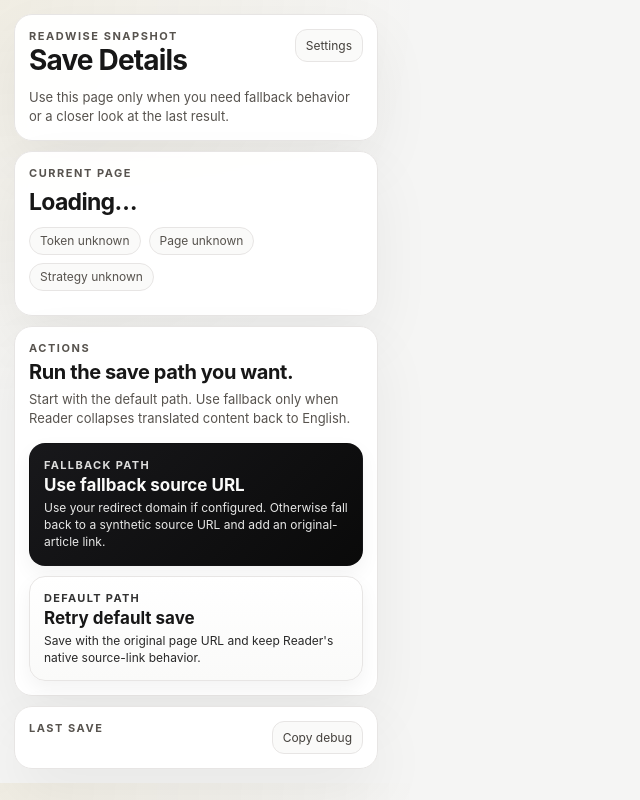
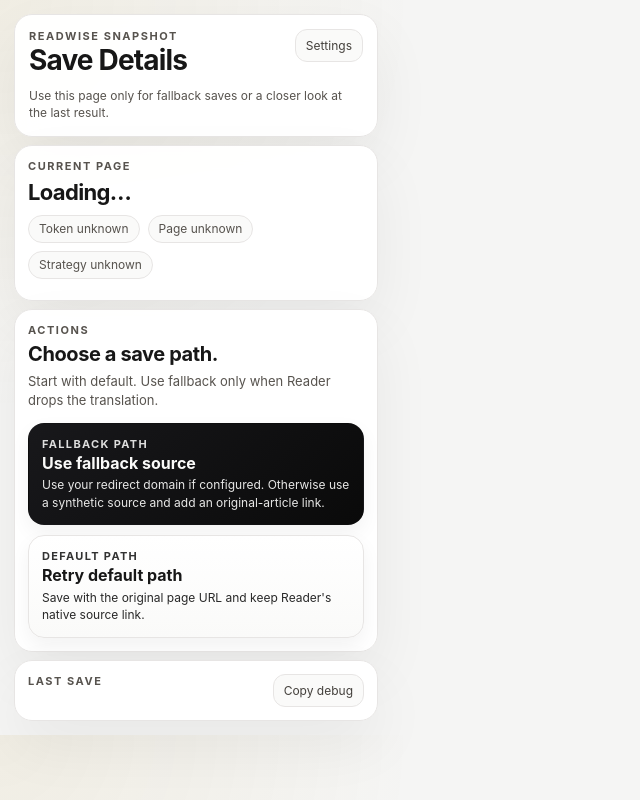
Before and after one commit to FelixHuoEZ/readwise-save-translated, a browser extension: page details.html in a window 1280 px wide. Shown: the whole page, without its empty margins (0-640 px from the left). Drawn offline with Linux system fonts and the light colour scheme.

Commit message:
Polish settings and details copy rhythm

```diff
--- a/details.html
+++ b/details.html
@@ -49,7 +49,7 @@
 
       .shell {
         display: grid;
-        gap: 10px;
+        gap: 8px;
       }
 
       .panel {
@@ -89,15 +89,15 @@
       .top-note {
         margin: 8px 14px 0;
         padding: 0 0 14px;
-        font-size: 13px;
-        line-height: 1.45;
+        font-size: 12px;
+        line-height: 1.4;
         color: var(--muted);
       }
 
       .current-panel,
       .actions-panel,
       .result-panel {
-        padding: 14px;
+        padding: 13px;
       }
 
       .current-head,
@@ -109,8 +109,8 @@
       }
 
       .page-title {
-        margin: 10px 0 0;
-        font-size: 23px;
+        margin: 8px 0 0;
+        font-size: 22px;
         font-weight: 700;
         line-height: 1.08;
         letter-spacing: -0.03em;
@@ -118,7 +118,7 @@
       }
 
       .page-url {
-        margin: 10px 0 0;
+        margin: 8px 0 0;
         font-size: 12px;
         line-height: 1.5;
         color: var(--muted);
@@ -129,7 +129,7 @@
         display: flex;
         flex-wrap: wrap;
         gap: 8px;
-        margin-top: 12px;
+        margin-top: 10px;
       }
 
       .pill {
@@ -163,7 +163,7 @@
       }
 
       .strategy-note {
-        margin: 10px 0 0;
+        margin: 8px 0 0;
         font-size: 12px;
         line-height: 1.35;
         color: var(--muted);
@@ -193,7 +193,7 @@
       .action-grid {
         display: grid;
         gap: 10px;
-        margin-top: 14px;
+        margin-top: 12px;
       }
 
       button {
@@ -223,7 +223,7 @@
         display: grid;
         gap: 4px;
         width: 100%;
-        padding: 14px;
+        padding: 13px;
         text-align: left;
         border: 1px solid transparent;
         box-shadow: 0 8px 20px rgba(23, 23, 23, 0.05);
@@ -249,7 +249,7 @@
       }
 
       .button-title {
-        font-size: 17px;
+        font-size: 16px;
         font-weight: 700;
         line-height: 1.1;
       }
@@ -453,7 +453,7 @@
             <button class="ghost-button small" id="settings-button" type="button">Settings</button>
           </div>
           <p class="top-note">
-            Use this page only when you need fallback behavior or a closer look at the last result.
+            Use this page only for fallback saves or a closer look at the last result.
           </p>
         </section>
 
@@ -474,21 +474,21 @@
         <section class="panel actions-panel">
           <div class="action-copy">
             <p class="section-label">Actions</p>
-            <p class="action-title">Run the save path you want.</p>
+            <p class="action-title">Choose a save path.</p>
             <p class="action-subtitle">
-              Start with the default path. Use fallback only when Reader collapses translated content back to English.
+              Start with default. Use fallback only when Reader drops the translation.
             </p>
           </div>
           <div class="action-grid">
             <button class="action-button primary" id="article-save-button" type="button">
               <span class="button-kicker">Fallback path</span>
-              <span class="button-title">Use fallback source URL</span>
-              <span class="button-note">Use your redirect domain if configured. Otherwise fall back to a synthetic source URL and add an original-article link.</span>
+              <span class="button-title">Use fallback source</span>
+              <span class="button-note">Use your redirect domain if configured. Otherwise use a synthetic source and add an original-article link.</span>
             </button>
             <button class="action-button fallback" id="whole-page-button" type="button">
               <span class="button-kicker">Default path</span>
-              <span class="button-title">Retry default save</span>
-              <span class="button-note">Save with the original page URL and keep Reader's native source-link behavior.</span>
+              <span class="button-title">Retry default path</span>
+              <span class="button-note">Save with the original page URL and keep Reader's native source link.</span>
             </button>
           </div>
         </section>
--- a/popup.js
+++ b/popup.js
@@ -127,11 +127,11 @@ function renderActiveTab(activeTab, config) {
   }
 
   if (config.redirectBaseUrl && config.hasRedirectSigningSecret) {
-    saveHintNode.textContent = `Default saves use the original URL. Fallback saves use ${config.redirectBaseUrl}.`;
+    saveHintNode.textContent = `Default uses the original URL. Fallback uses ${config.redirectBaseUrl}.`;
     return;
   }
 
-  saveHintNode.textContent = "Default saves use the original URL. Use fallback only if Reader strips the translation.";
+  saveHintNode.textContent = "Default uses the original URL. Use fallback only if Reader strips the translation.";
 }
 
 function renderLastSave(lastSaveResult) {
@@ -480,7 +480,7 @@ function setActionButtonLoading(button, loadingLabel) {
   button.innerHTML = `
     <span class="button-kicker">Working</span>
     <span class="button-title">${escapeHtml(loadingLabel)}</span>
-    <span class="button-note">This can take a few seconds.</span>
+    <span class="button-note">This may take a few seconds.</span>
   `;
 }
 
```
Also changed, not shown: options.html (+15 -15 lines).
